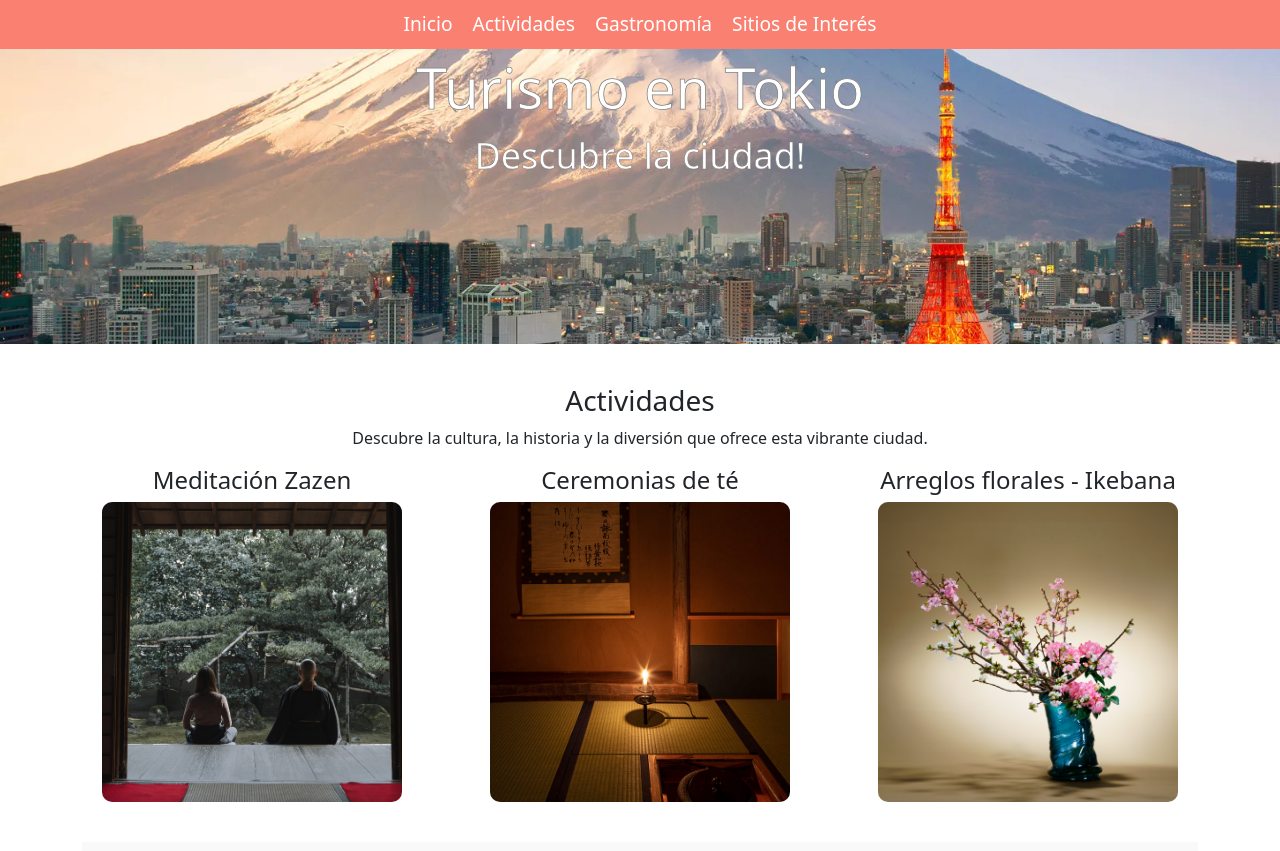
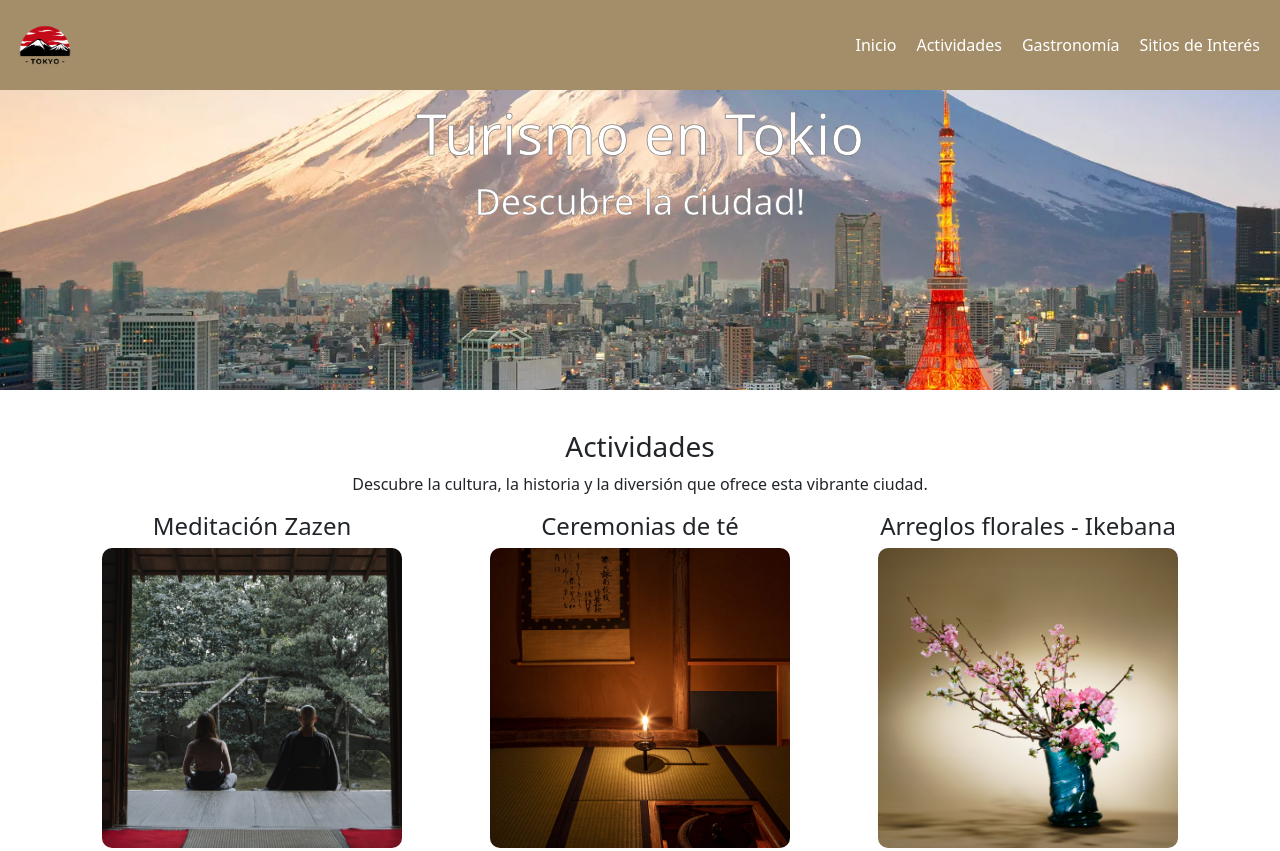
Before and after one commit to Feerdus95/CaC-ProyectoG7, a plain HTML site: page index.html in a window 1280 px wide. Shown: the top 851 px of the page. Drawn offline with nearby package versions, Linux system fonts and the light colour scheme.

Commit message:
Redimension navbar, cambio paleta, añadido ícono

```diff
--- a/index.html
+++ b/index.html
@@ -12,6 +12,11 @@
 </head>
 <body>
     <nav class="fixed-top" id="nav">
+        <div class="logo">
+            <a href="#">
+            <img src="./assets/img/logo.png" alt="logo">
+            </a>
+        </div>
         <ul>
             <li>
                 <a href="#">
--- a/styles.css
+++ b/styles.css
@@ -13,9 +13,54 @@ body {
     margin: 0 auto;
     padding: 20px;
 }
+
+/* Barra de Navegación */
+nav {
+    display: flex;
+    justify-content: space-between;
+    align-items: center;
+    position: fixed;
+    top: 0;
+    width: 100%;
+    text-align: center;
+    padding: 10px;
+    background-color: #A48E6A;
+}
+
+.logo img {
+    width: 70px;
+    height: 70px;
+    border-radius: 50%;
+}
+
+nav ul {
+    list-style: none;
+    margin: 0;
+    padding: 0;
+    display: flex;
+    justify-content: center;
+}
+
+nav li {
+    margin: 0 10px;
+}
+
+nav a {
+    color: #fff;
+    text-decoration: none;
+    font-weight: lighter;
+    font-size: 1.0rem;
+}
+
+nav a:hover {
+    text-decoration: underline;
+    font-weight: bold;
+    transition: cubic-bezier(0.075, 0.82, 0.165, 1) 0.2s;
+}
+
 /* Encabezado */
 header {
-    margin-top: 44px;
+    margin-top: calc(70px + 20px);
     color: #ffffff;
     width: 100%;
     height: 300px;
@@ -37,39 +82,6 @@ header {
     align-self: center;
     -webkit-text-stroke-width: 0.5px;
     -webkit-text-stroke-color: gray;
-}
-/* Navegación */
-nav {
-    top: 0;
-    width: 100%;
-    text-align: center;
-    padding: 10px;
-    background-color: salmon;
-}
-
-nav ul {
-    list-style: none;
-    margin: 0;
-    padding: 0;
-    display: flex;
-    justify-content: center;
-}
-
-nav li {
-    margin: 0 10px;
-}
-
-nav a {
-    color: #fff;
-    text-decoration: none;
-    font-weight: lighter;
-    font-size: 1.2rem;
-}
-
-nav a:hover {
-    text-decoration: underline;
-    font-weight: bold;
-    transition: cubic-bezier(0.075, 0.82, 0.165, 1) 0.2s;
 }
 
 /* Sección de Actividades */
```
Also changed, not shown: assets/img/logo.png (added).
